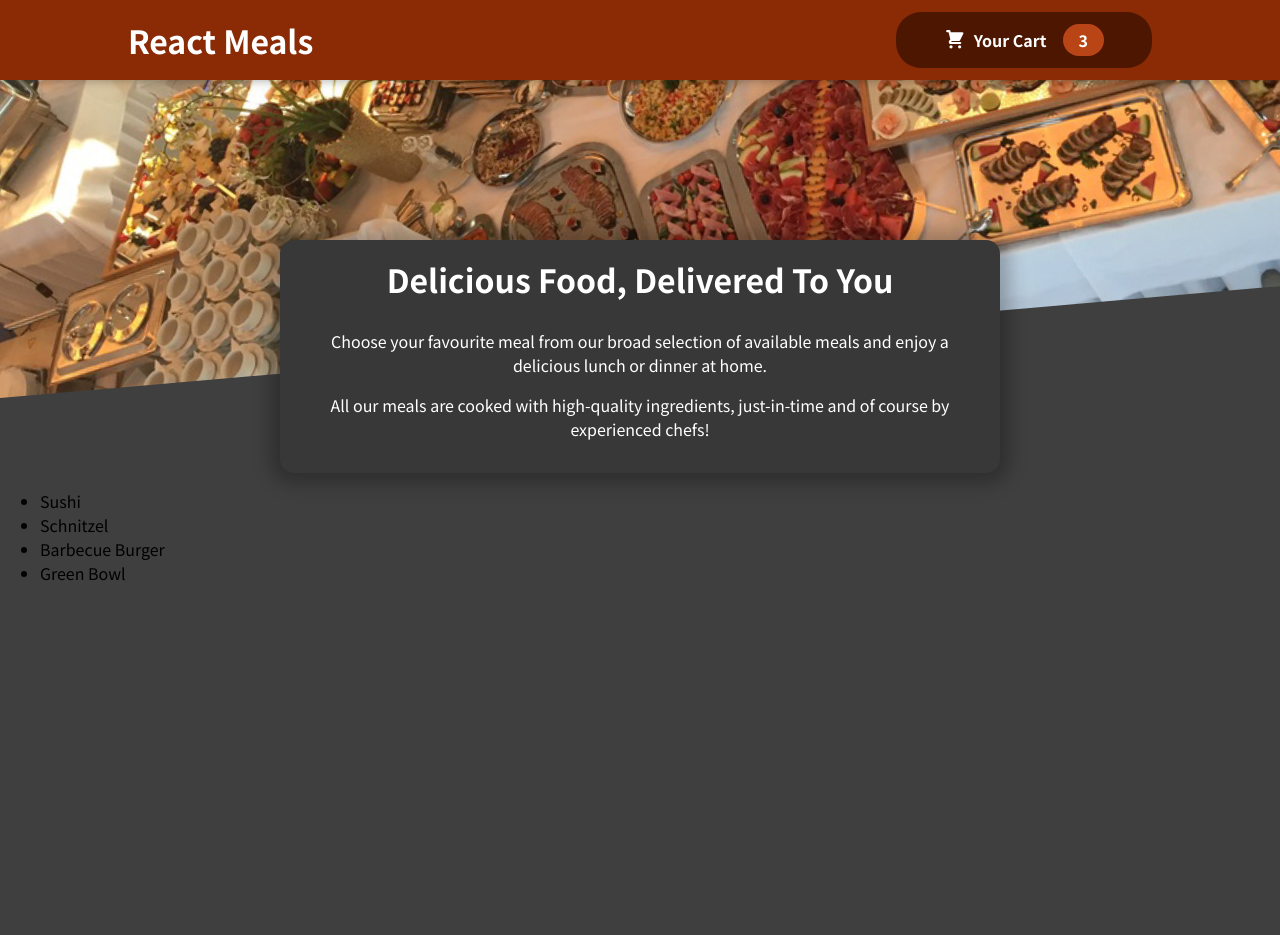
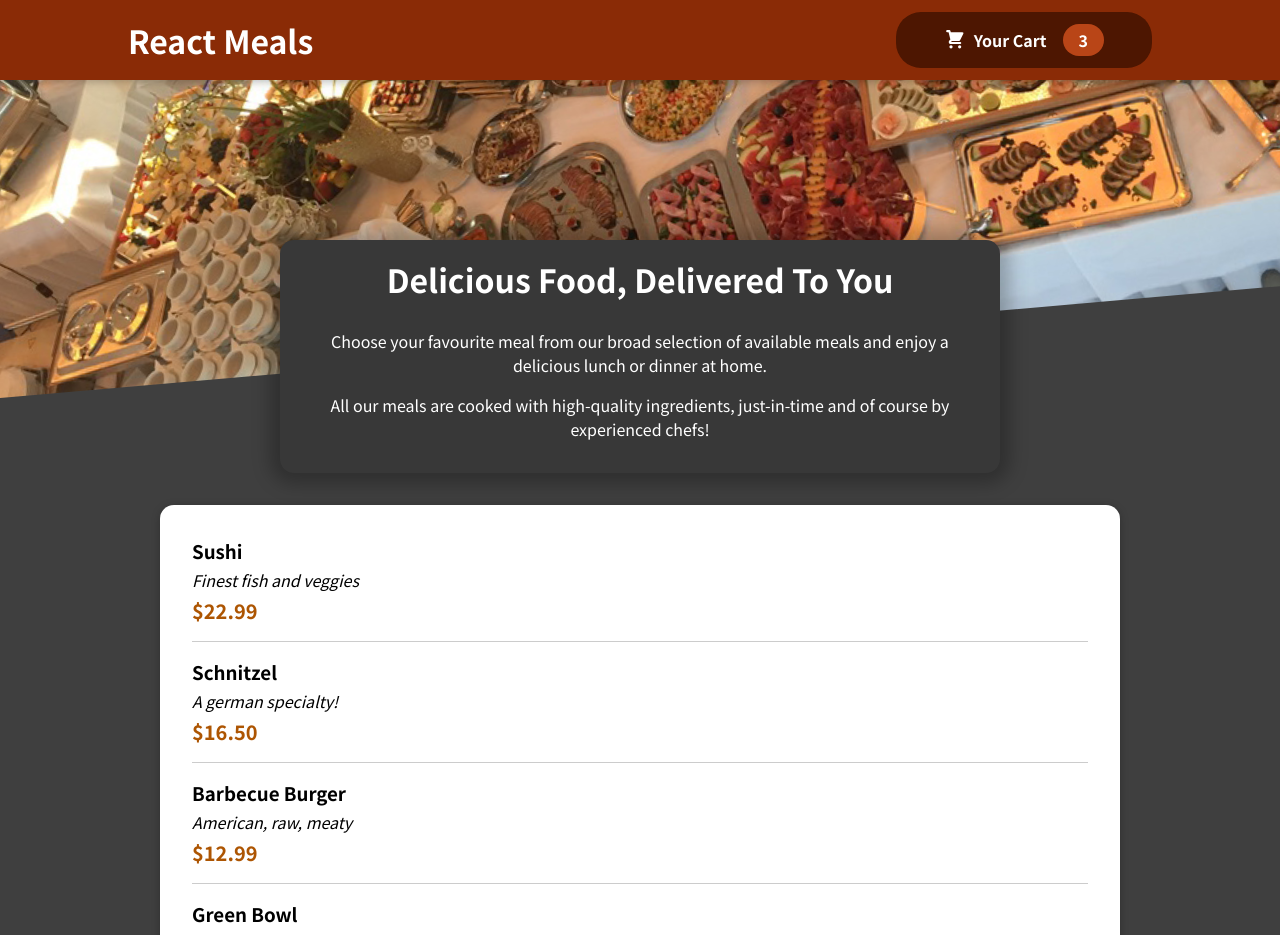
Before and after one commit to SwarajKaran/React-Meals, a React (Create React App) app: page / in a window 1280 px wide. Shown: the top 935 px of the page. Before the commit the page ends 800 px from the top, so only its background shows below. Built offline with nearby package versions, Linux system fonts and the light colour scheme.

Commit message:
Add Individual Meal Items

```diff
--- a/src/components/Meals/AvailableMeals.js
+++ b/src/components/Meals/AvailableMeals.js
@@ -1,5 +1,7 @@
 import React from 'react';
+import Card from '../UI/Card';
 import classes from './AvailableMeals.module.css';
+import MealItem from './MealItem/MealItem';
 const DUMMY_MEALS = [
   {
     id: 'm1',
@@ -28,11 +30,20 @@
 ];
 const AvailableMeals = () => {
   const mealsList = DUMMY_MEALS.map((meal) => {
-    return <li>{meal.name}</li>;
+    return (
+      <MealItem
+        key={meal.id}
+        name={meal.name}
+        description={meal.description}
+        price={meal.price}
+      />
+    );
   });
   return (
-    <section>
-      <ul>{mealsList}</ul>
+    <section className={classes.meals}>
+      <Card>
+        <ul>{mealsList}</ul>
+      </Card>
     </section>
   );
 };
--- /dev/null
+++ b/src/components/Meals/MealItem/MealItem.js
@@ -0,0 +1,17 @@
+import React from 'react';
+import classes from './MealItem.module.css';
+const MealItem = (props) => {
+  const price = `$${props.price.toFixed(2)}`;
+  return (
+    <li className={classes.meal}>
+      <div>
+        <h3>{props.name}</h3>
+        <div className={classes.description}>{props.description}</div>
+        <div className={classes.price}>{price}</div>
+      </div>
+      <div></div>
+    </li>
+  );
+};
+
+export default MealItem;
--- /dev/null
+++ b/src/components/Meals/MealItem/MealItem.module.css
@@ -0,0 +1,22 @@
+.meal {
+  display: flex;
+  justify-content: space-between;
+  margin: 1rem;
+  padding-bottom: 1rem;
+  border-bottom: 1px solid #ccc;
+}
+
+.meal h3 {
+  margin: 0 0 0.25rem 0;
+}
+
+.description {
+  font-style: italic;
+}
+
+.price {
+  margin-top: 0.25rem;
+  font-weight: bold;
+  color: #ad5502;
+  font-size: 1.25rem;
+}
--- /dev/null
+++ b/src/components/UI/Card.js
@@ -0,0 +1,7 @@
+import React from 'react';
+import classes from './Card.module.css';
+const Card = (props) => {
+  return <div className={classes.card}>{props.children}</div>;
+};
+
+export default Card;
--- /dev/null
+++ b/src/components/UI/Card.module.css
@@ -0,0 +1,6 @@
+.card {
+  padding: 1rem;
+  box-shadow: 0 2px 8px rgba(0, 0, 0, 0.25);
+  border-radius: 14px;
+  background-color: white;
+}
```
Also changed, not shown: src/components/Meals/MealItem/MealItemForm.js (added, +7 -0 lines).
